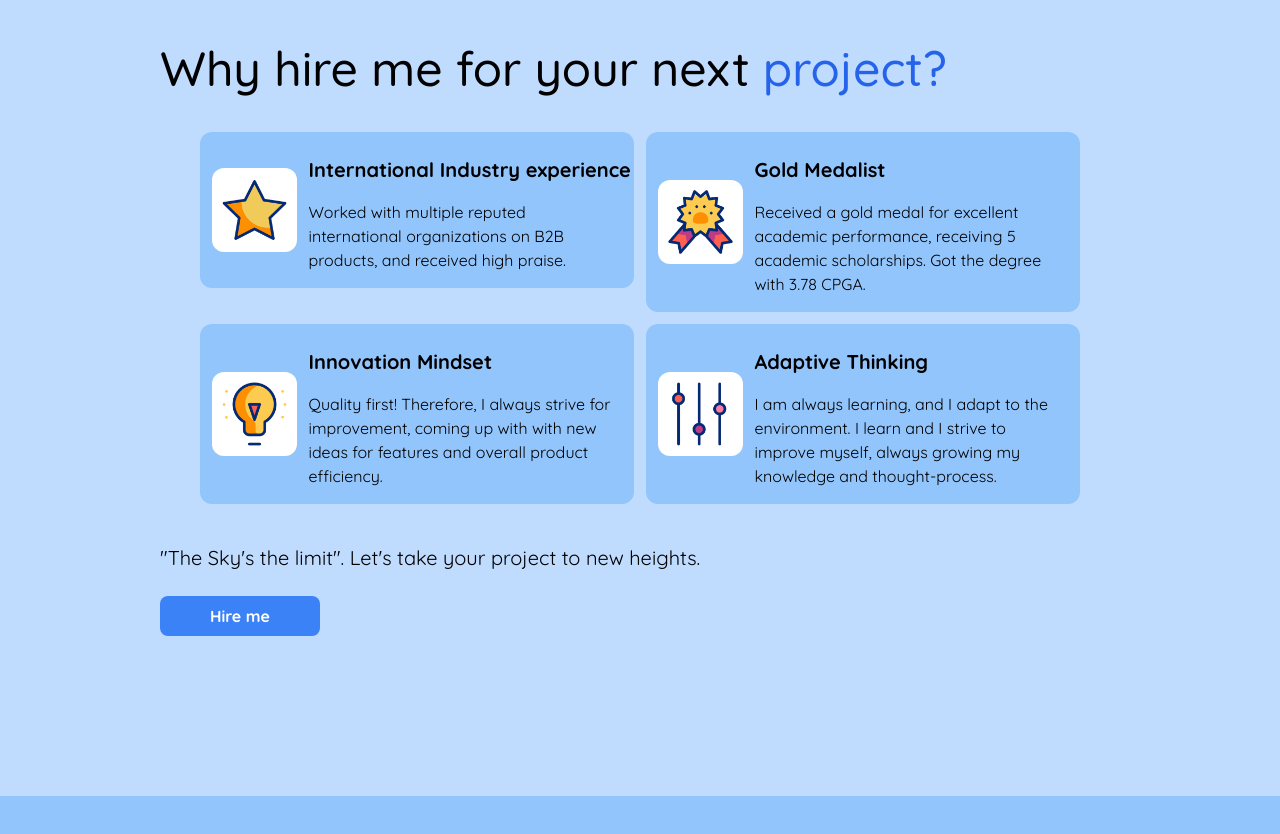
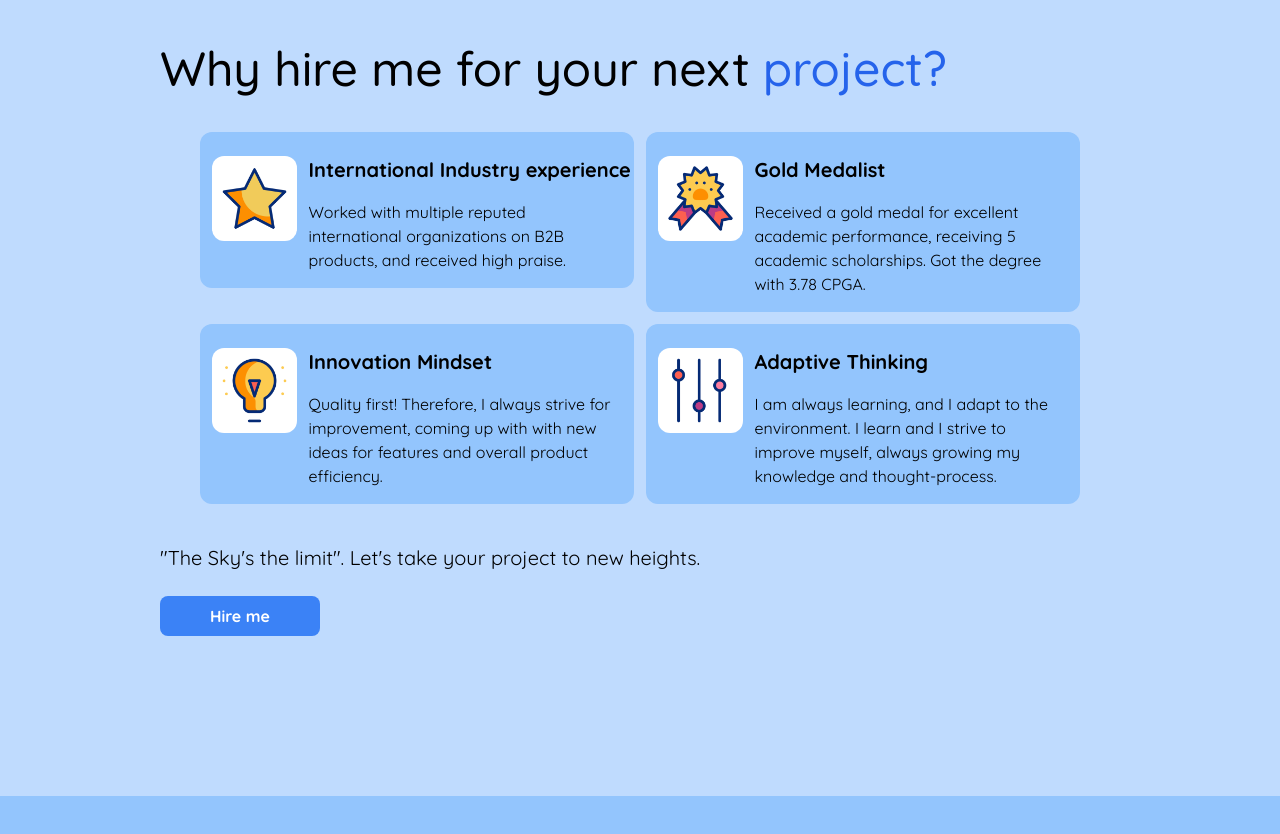
Before and after one commit to ammarisrar/ammarisrar.github.io, an Angular app: page / in a window 1280 px wide. Shown: the part 1040-1874 px from the top of the page. Built offline with nearby package versions, Linux system fonts and the light colour scheme.

Commit message:
Adjusted feature icon margin, and created build

```diff
--- a/src/app/shared/feature/feature.component.html
+++ b/src/app/shared/feature/feature.component.html
@@ -1,5 +1,5 @@
 <div class="grid grid-cols-4 bg-blue-300 rounded-xl">
-    <div class="flex justify-center items-center col-span-1">
+    <div class="flex justify-center items-start col-span-1 mt-3">
         <img src="../../../assets/{{asset}}.gif" class="p-3 w-28 rounded-3xl" alt="">
     </div>
     <div class="col-span-3">
```
Also changed, not shown: 7 other files (tests, documents, lock files or other folders).
